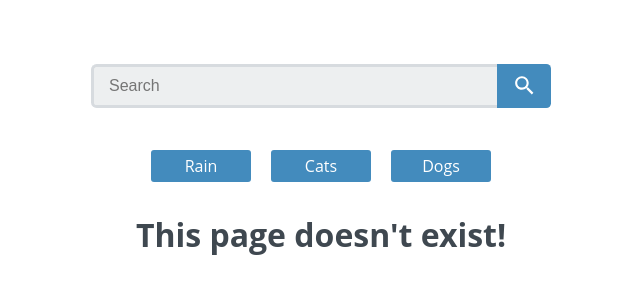
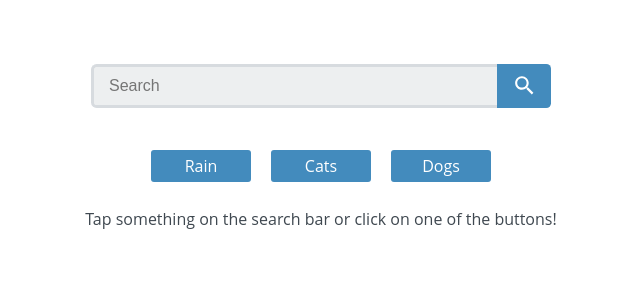
Before and after one commit to Julienleguey/treehouse_unit_7_project, a React (Create React App) app: page / in a window 1280 px wide. Shown: the top 300 px of the page, without its empty margins (319-959 px from the left). Built offline with nearby package versions, Linux system fonts and the light colour scheme; no server answers.

Commit message:
finale version

```diff
--- a/src/App.js
+++ b/src/App.js
@@ -22,22 +22,14 @@ class App extends Component {
     super();
     this.state = {
       images: [],
-      // imagesRain: [],
-      // imagesCats: [],
-      // imagesDogs: [],
       searchKey: "",
       searchPerformed: false,
       loading: true
     };
   }
 
-  // Can't use that because we couldn't test the 404-like page
-  // componentDidMount() {
-  //   this.search();
-  // }
-
   // useful for the search bar
-  search = (query = 'rain') => {
+  search = (query) => {
     axios.get(`https://api.flickr.com/services/rest/?method=flickr.photos.search&api_key=${apiKey}&tags=${query}&per_page=24&format=json&nojsoncallback=1`)
       .then (response => {
         this.setState({
@@ -71,56 +63,16 @@ class App extends Component {
       });
   }
 
-  // I prefer to load the images according to the button clicked instead of loading them by default
-  // handleClick = () => {
-  //
-  //   let title = window.location.pathname.slice(5);
-  //
-  //   this.setState({
-  //     searchPerformed: false,
-  //     searchKey: title
-  //   });
-  // }
-
-  // componentDidMount () {
-  //   axios.get(`https://api.flickr.com/services/rest/?method=flickr.photos.search&api_key=${apiKey}&tags=rain&per_page=24&format=json&nojsoncallback=1`)
-  //     .then (response => {
-  //       this.setState({
-  //         imagesRain: response.data.photos.photo,
-  //       });
-  //     })
-  //   axios.get(`https://api.flickr.com/services/rest/?method=flickr.photos.search&api_key=${apiKey}&tags=cats&per_page=24&format=json&nojsoncallback=1`)
-  //     .then (response => {
-  //       this.setState({
-  //         imagesCats: response.data.photos.photo,
-  //       });
-  //     })
-  //   axios.get(`https://api.flickr.com/services/rest/?method=flickr.photos.search&api_key=${apiKey}&tags=dogs&per_page=24&format=json&nojsoncallback=1`)
-  //     .then (response => {
-  //       this.setState({
-  //         imagesDogs: response.data.photos.photo,
-  //       });
-  //     })
-  // }
-
-
   render() {
 
     return (
       <BrowserRouter>
         <div className="container">
-          <Route path="/" render={ () => <Header onSearch={this.search} onNavClick={this.handleClick}/>} />
+          <Route path="/" render={ () => <Header onSearch={this.search} onNavClick={this.handleClick} />} />
+
           {(this.state.searchPerformed) ? <Redirect to={`/search/${this.state.searchKey}`} /> : null}
 
           <Switch>
-          {/*
-          Only useful if I decide to load the images by default.
-          <Route exact path="/nav/rain" render={ () => <Gallery data={this.state.imagesRain} title={this.state.searchKey} /> }/>
-          <Route exact path="/nav/cats" render={ () => <Gallery data={this.state.imagesCats} title={this.state.searchKey} /> }/>
-          <Route exact path="/nav/dogs" render={ () => <Gallery data={this.state.imagesDogs} title={this.state.searchKey} /> }/>
-          <Route exact path="/search/:searchTerm" render={ () => <Gallery data={this.state.images} title={this.state.searchKey} /> }/>
-          */}
-
             <Route exact path="/nav/:searchTerm" render={ () =>
               (this.state.loading)
               ? <p>The images are loading!</p>
@@ -129,7 +81,7 @@ class App extends Component {
               (this.state.loading)
               ? <p>The images are loading!</p>
               : <Gallery data={this.state.images} title={this.state.searchKey} /> }/>
-
+            <Route exact path="/" render={ () => <p>Tap something on the search bar or click on one of the buttons!</p> } />
             <Route component={NotFound} />
           </Switch>
         </div>
--- a/src/components/Gallery.js
+++ b/src/components/Gallery.js
@@ -1,8 +1,6 @@
-// A single Gallery component that can be reused to display
-// the sets of images for each of the three topic categories you wish to display,
-// like sunsets, waterfalls and rainbows, for example.
+import React from 'react';
 
-import React from 'react';
+// App components
 import Item from './Item';
 
 const Gallery = (props) => {
--- a/src/components/Header.js
+++ b/src/components/Header.js
@@ -1,8 +1,6 @@
-// A Header component that could store things like an app title, logo, nav and search bar.
-// Remember, the mockups and index.html file are a guide for how the main components should be laid out,
-//  arranged, and positioned, but you can personalize your app by adding things like a tittle, logo, footer, etc..
 import React from 'react';
 
+// App components
 import Search from './Search';
 import Nav from './Nav';
 
--- a/src/components/Item.js
+++ b/src/components/Item.js
@@ -1,5 +1,3 @@
-// A single Gallery-item component that can be reused with iteration to display each list item and image.
-
 import React from 'react';
 
 const Item = props => (
--- a/src/components/Nav.js
+++ b/src/components/Nav.js
@@ -1,5 +1,3 @@
-// A Nav component for the navigation menu
-
 import React from 'react';
 import { NavLink } from 'react-router-dom';
 
@@ -8,9 +6,9 @@ const Nav = props => (
   <div>
     <nav className="main-nav">
       <ul>
-        <li onClick={props.onNavClick}><NavLink exact to='/nav/rain'>Rain</NavLink></li>
-        <li onClick={props.onNavClick}><NavLink exact to='/nav/cats'>Cats</NavLink></li>
-        <li onClick={props.onNavClick}><NavLink exact to='/nav/dogs'>Dogs</NavLink></li>
+        <li onClick={props.onNavClick}><NavLink to='/nav/rain'>Rain</NavLink></li>
+        <li onClick={props.onNavClick}><NavLink to='/nav/cats'>Cats</NavLink></li>
+        <li onClick={props.onNavClick}><NavLink to='/nav/dogs'>Dogs</NavLink></li>
       </ul>
     </nav>
 
--- a/src/components/Search.js
+++ b/src/components/Search.js
@@ -1,7 +1,3 @@
-// Create a form component for the search.
-// Since forms deal with a significant amount of unique information that can be very specific to the particular form being used,
-// a stateless component might not be the best option.
-// So feel free to manage the form-specific state in the form component rather than trying to keep you form stateless.
 import React, { Component } from 'react';
 
 export default class Search extends Component {
```
